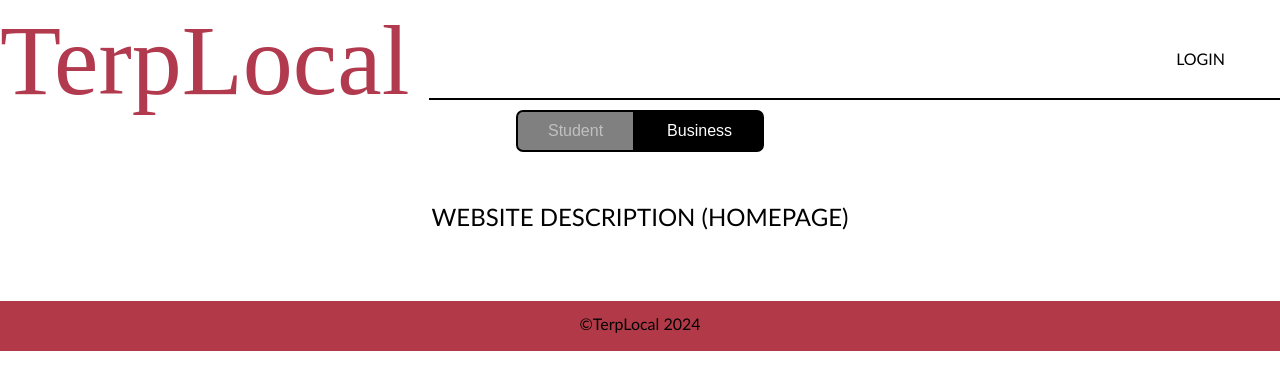
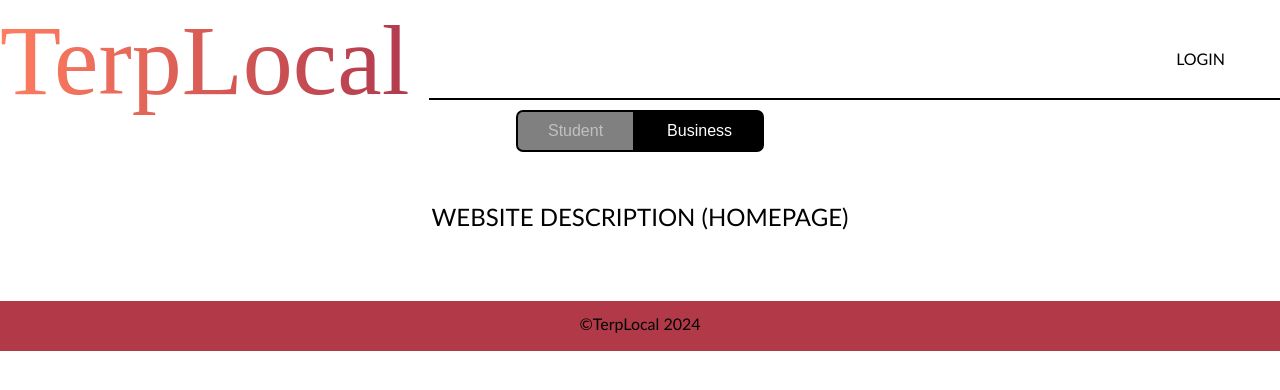
Before and after one commit to Cadoodlii/TerpLocal, a React (Create React App) app: page /signup in a window 1280 px wide. Shown: the top 390 px of the page. Built offline with nearby package versions, Linux system fonts and the light colour scheme.

Commit message:
logo color gradient

```diff
--- a/src/components/common/header/Header.css
+++ b/src/components/common/header/Header.css
@@ -19,7 +19,9 @@
 }
 
 .header-logo {
-  color: rgb(177, 58, 78);
+  background: linear-gradient(to right, #ff7e5f, #b13a4e);
+  -webkit-background-clip: text;
+  color: transparent;
   text-decoration: inherit;
   font-family: "Times New Roman", Times, serif;
   font-size: 100px;
```
